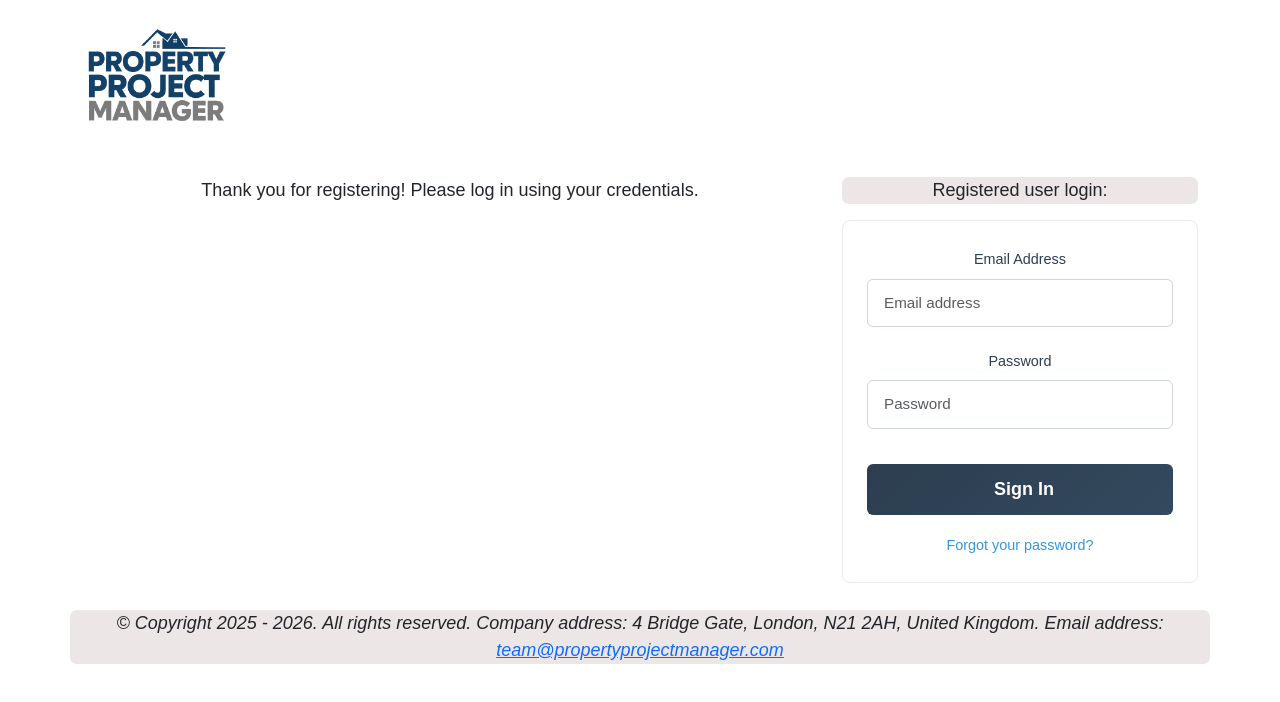
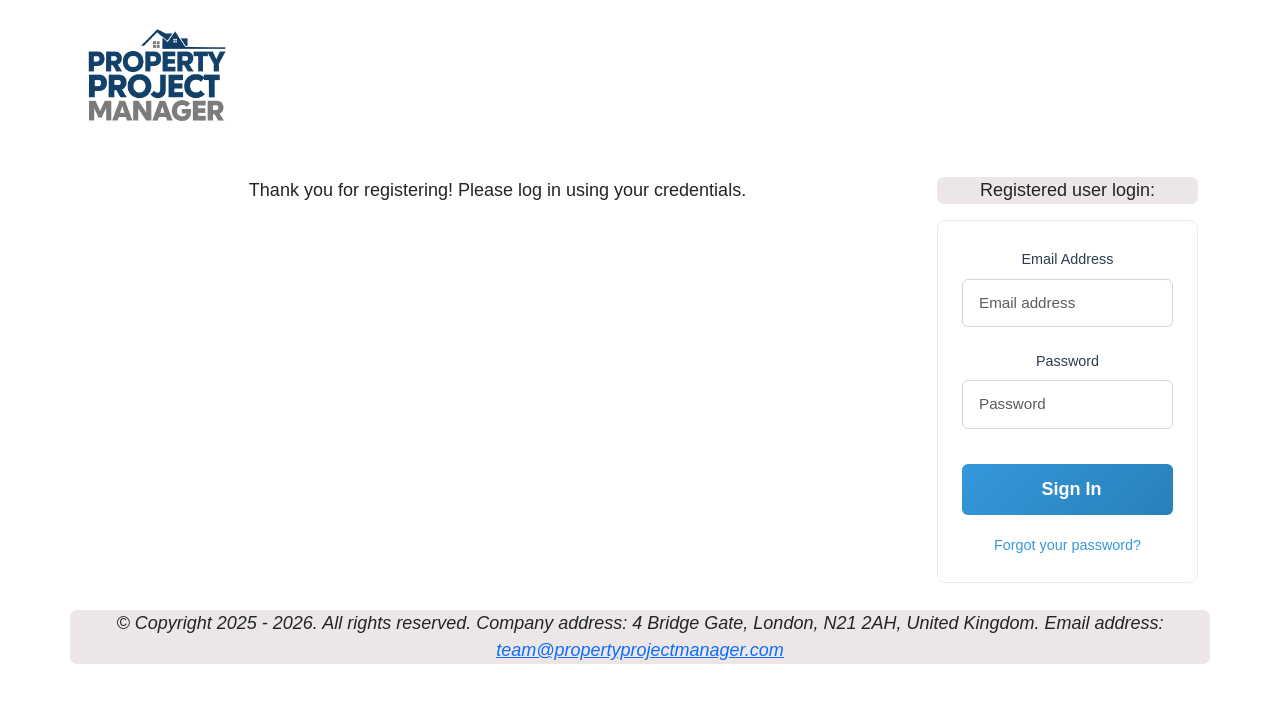
Before and after one commit to Alec-Hajinoff/Property_Project_Manager, a React (Create React App) app in the folder React/: page /RegisteredPage in a window 1280 px wide. Shown: the top 702 px of the page. Built offline with nearby package versions, Linux system fonts and the light colour scheme.

Commit message:
24.1.26, 8.25

```diff
--- a/React/src/RegisteredPage.js
+++ b/React/src/RegisteredPage.js
@@ -6,12 +6,12 @@ function RegisteredPage() {
   return (
     <div className="container text-center">
       <div className="row">
-        <div className="col-12 col-md-8">
+        <div className="col-12 col-md-9">
           <p>
             Thank you for registering! Please log in using your credentials.
           </p>
         </div>
-        <div className="col-12 col-md-4">
+        <div className="col-12 col-md-3">
           <p className="footer">Registered user login:</p>
           <UserLogin />
         </div>
--- a/React/src/UserLogin.css
+++ b/React/src/UserLogin.css
@@ -6,7 +6,7 @@
 }
 
 .login-btn {
-  background: linear-gradient(135deg, #2c3e50 0%, #34495e 100%);
+  background: linear-gradient(135deg, #3498db 0%, #2980b9 100%);
   border: none;
   color: white;
   padding: 0.75rem;
@@ -17,7 +17,7 @@
 }
 
 .login-btn:hover {
-  background: linear-gradient(135deg, #34495e 0%, #2c3e50 100%);
+  background: linear-gradient(135deg, #2980b9 0%, #1c5a7a 100%);
   transform: translateY(-2px);
   box-shadow: 0 4px 8px rgba(0, 0, 0, 0.1);
 }
```
